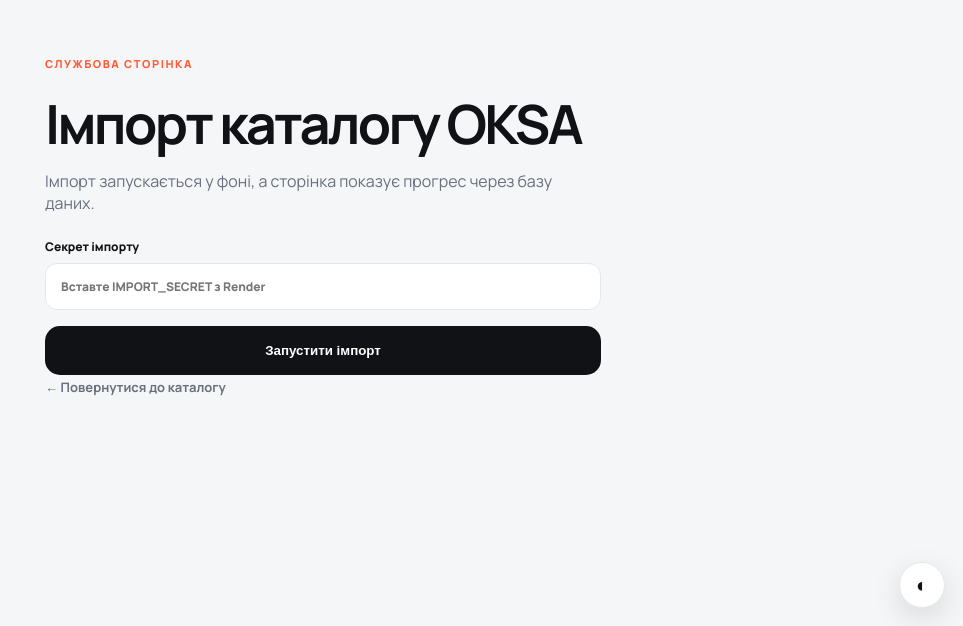
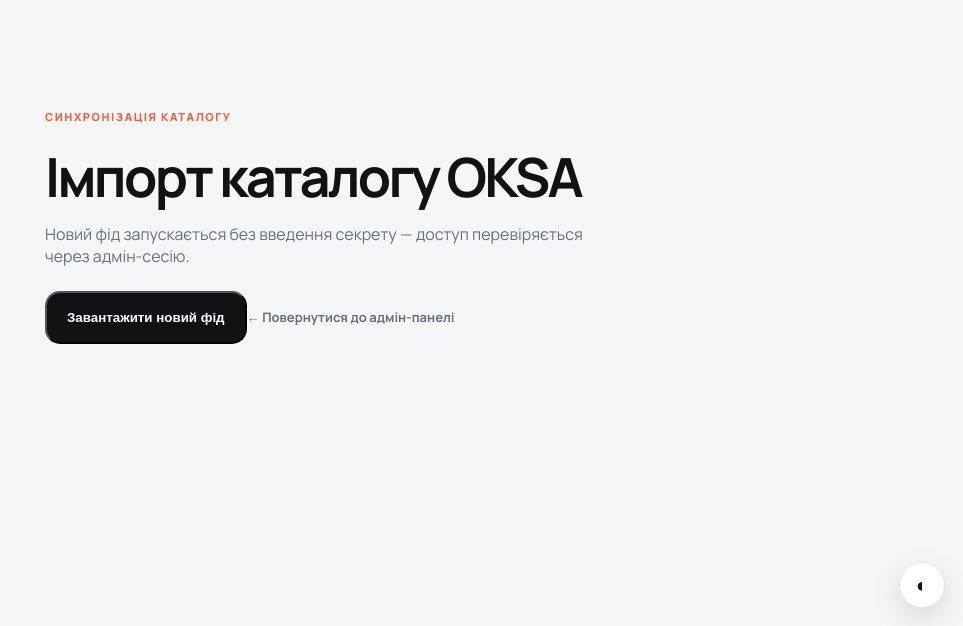
Before and after one commit to seregachuhleb1981-stack/oksa-marketplace, a Next.js app: page /import in a window 1280 px wide. Shown: the part 174-800 px from the top of the page, without its empty margins (317-1280 px from the left). Built offline with nearby package versions, Linux system fonts and the light colour scheme; no server answers.

Commit message:
Add one-click admin feed import button

```diff
--- a/app/import/page.tsx
+++ b/app/import/page.tsx
@@ -1,114 +1,42 @@
 "use client";
-
-import { FormEvent, useState } from "react";
+import { useState } from "react";
 
 type ImportRun = { id:string; status:string; processed:number; created:number; updated:number; failed:number; error:string|null };
 
-async function readApiResponse(response: Response) {
-  const raw = await response.text();
-  try { return { data: JSON.parse(raw) as Record<string, unknown>, raw }; }
-  catch { return { data: null, raw }; }
-}
-
 export default function ImportPage() {
-  const [secret, setSecret] = useState("");
   const [status, setStatus] = useState("");
   const [busy, setBusy] = useState(false);
 
-  async function submit(event: FormEvent<HTMLFormElement>) {
-    event.preventDefault();
-    const value = secret.trim();
-    if (!value) return;
-    setBusy(true);
-    setStatus("Запускаємо імпорт у фоні…");
-
+  async function startImport() {
+    setBusy(true); setStatus("Запускаємо імпорт нового фіду…");
     try {
-      const response = await fetch("/api/import", {
-        method: "POST",
-        headers: { "x-import-secret": value },
-        cache: "no-store"
-      });
-      const { data, raw } = await readApiResponse(response);
-
-      if (!response.ok) {
-        const message = typeof data?.error === "string" ? data.error : raw.slice(0, 240);
-        setStatus(`Помилка запуску (${response.status}): ${message || "сервер не повернув деталей"}`);
-        return;
-      }
-
-      const runId = typeof data?.runId === "string" ? data.runId : "";
-      if (!runId) {
-        setStatus("Сервер не повернув ID імпорту. Перевіряємо конфігурацію API.");
-        return;
-      }
-
+      const response = await fetch("/api/admin/import", { method: "POST", cache: "no-store" });
+      const data = await response.json();
+      if (!response.ok) { setStatus(response.status === 401 ? "Сесія адміністратора недійсна. Увійдіть в адмін-панель знову." : "Помилка запуску: " + (data.error || "невідома помилка")); return; }
+      const runId = typeof data.runId === "string" ? data.runId : "";
+      if (!runId) { setStatus("Сервер не повернув ID імпорту."); return; }
       while (true) {
         await new Promise((resolve) => setTimeout(resolve, 2000));
-
-        let progress: Response;
-        try {
-          progress = await fetch(`/api/import?runId=${encodeURIComponent(runId)}`, {
-            headers: { "x-import-secret": value },
-            cache: "no-store"
-          });
-        } catch {
-          setStatus("З'єднання із сервером перервано під час імпорту. Це може означати перезапуск процесу Render.");
-          return;
-        }
-
-        const progressResponse = await readApiResponse(progress);
-        if (!progress.ok) {
-          const message = typeof progressResponse.data?.error === "string"
-            ? progressResponse.data.error
-            : progressResponse.raw.slice(0, 240);
-          setStatus(`Помилка статусу (${progress.status}): ${message || "сервер не повернув деталей"}`);
-          return;
-        }
-
-        if (!progressResponse.data) {
-          setStatus("Сервер повернув некоректну відповідь під час перевірки імпорту.");
-          return;
-        }
-
-        const run = progressResponse.data.run as ImportRun | undefined;
-        if (!run) {
-          setStatus("Сервер не повернув дані про імпорт.");
-          return;
-        }
-
-        if (run.status === "running") {
-          setStatus(`Імпорт триває: ${run.processed} оброблено, ${run.created} додано, ${run.updated} оновлено.`);
-          continue;
-        }
-
-        if (run.status === "completed" || run.status === "completed_with_errors") {
-          setStatus(`Готово: ${run.processed} оброблено, ${run.created} додано, ${run.updated} оновлено, помилок ${run.failed}.${run.error ? ` ${run.error}` : ""}`);
-          setSecret("");
-        } else {
-          setStatus(`Імпорт завершився зі статусом "${run.status}". ${run.error || ""}`);
-        }
+        const progress = await fetch("/api/admin/import?runId=" + encodeURIComponent(runId), { cache: "no-store" });
+        const progressData = await progress.json();
+        if (!progress.ok) { setStatus("Помилка перевірки імпорту: " + (progressData.error || "невідома помилка")); return; }
+        const run = progressData.run as ImportRun | undefined;
+        if (!run) { setStatus("Сервер не повернув дані про імпорт."); return; }
+        if (run.status === "running") { setStatus("Імпорт триває: " + run.processed + " оброблено, " + run.created + " додано, " + run.updated + " оновлено."); continue; }
+        if (run.status === "completed" || run.status === "completed_with_errors") setStatus("Готово: " + run.processed + " оброблено, " + run.created + " додано, " + run.updated + " оновлено, помилок " + run.failed + ".");
+        else setStatus("Імпорт завершився зі статусом «" + run.status + "». " + (run.error || ""));
         break;
       }
-    } catch (error) {
-      setStatus(error instanceof Error ? `Помилка: ${error.message}` : "Невідома помилка з'єднання.");
-    } finally {
-      setBusy(false);
-    }
+    } catch (error) { setStatus(error instanceof Error ? "Помилка: " + error.message : "Помилка зєднання."); }
+    finally { setBusy(false); }
   }
 
-  return (
-    <main className="admin-shell import-shell">
-      <section className="admin-card import-card">
-        <span className="eyebrow">Службова сторінка</span>
-        <h1>Імпорт каталогу OKSA</h1>
-        <p>Імпорт запускається у фоні, а сторінка показує прогрес через базу даних.</p>
-        <form onSubmit={submit} className="admin-form">
-          <label>Секрет імпорту<input type="password" value={secret} onChange={(e)=>setSecret(e.target.value)} autoComplete="off" placeholder="Вставте IMPORT_SECRET з Render" required /></label>
-          <button className="primary-button" type="submit" disabled={busy}>{busy ? "Імпорт триває…" : "Запустити імпорт"}</button>
-        </form>
-        {status && <p className="import-status" role="status">{status}</p>}
-        <a className="catalog-back" href="/catalog">← Повернутися до каталогу</a>
-      </section>
-    </main>
-  );
+  return <main className="admin-shell import-shell"><section className="admin-card import-card">
+    <span className="eyebrow">Синхронізація каталогу</span>
+    <h1>Імпорт каталогу OKSA</h1>
+    <p>Новий фід запускається без введення секрету — доступ перевіряється через адмін-сесію.</p>
+    <button className="primary-button" type="button" onClick={startImport} disabled={busy}>{busy ? "Імпорт триває…" : "Завантажити новий фід"}</button>
+    {status && <p className="import-status" role="status">{status}</p>}
+    <a className="catalog-back" href="/admin">← Повернутися до адмін-панелі</a>
+  </section></main>;
 }
```
